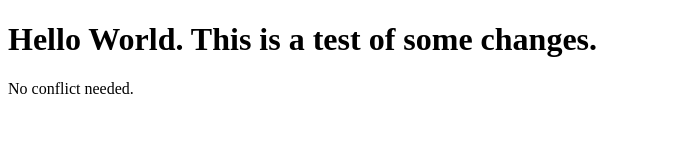
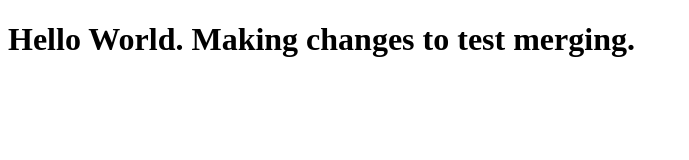
Before and after one commit to codinghamster12/practice-git, a plain HTML site: page index.html in a window 1280 px wide. Shown: the whole page, without its empty margins (0-689 px from the left). Drawn offline with Linux system fonts and the light colour scheme.

Commit message:
more changes

```diff
--- a/index.html
+++ b/index.html
@@ -4,10 +4,9 @@
     <meta charset="UTF-8">
     <meta http-equiv="X-UA-Compatible" content="IE=edge">
     <meta name="viewport" content="width=device-width, initial-scale=1.0">
-    <title>Working with Merge</title>
+    <title>Working with Merge 123</title>
 </head>
 <body>
-    <h1>Hello World. This is a test of some changes.</h1>
-    <p>No conflict needed.</p>
+    <h1>Hello World. Making changes to test merging.</h1>
 </body>
 </html>
```
